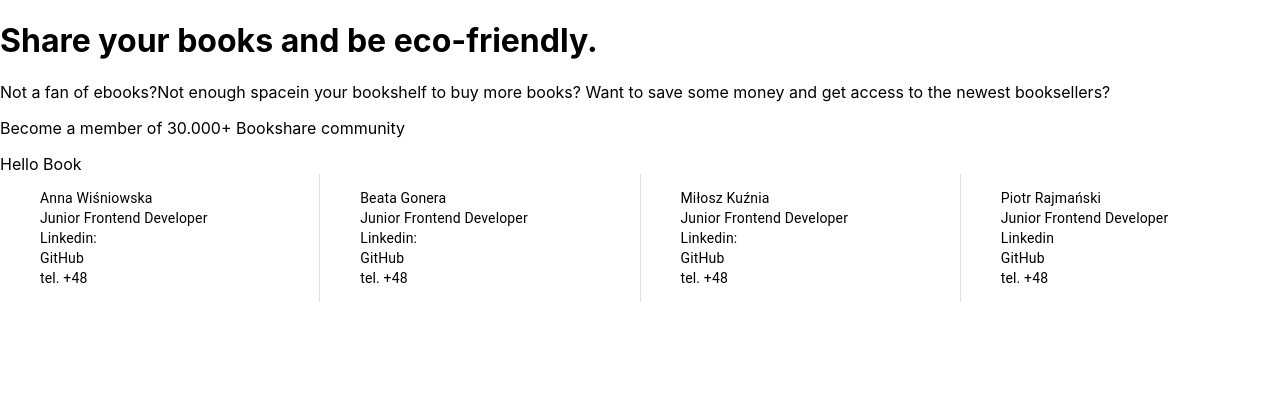
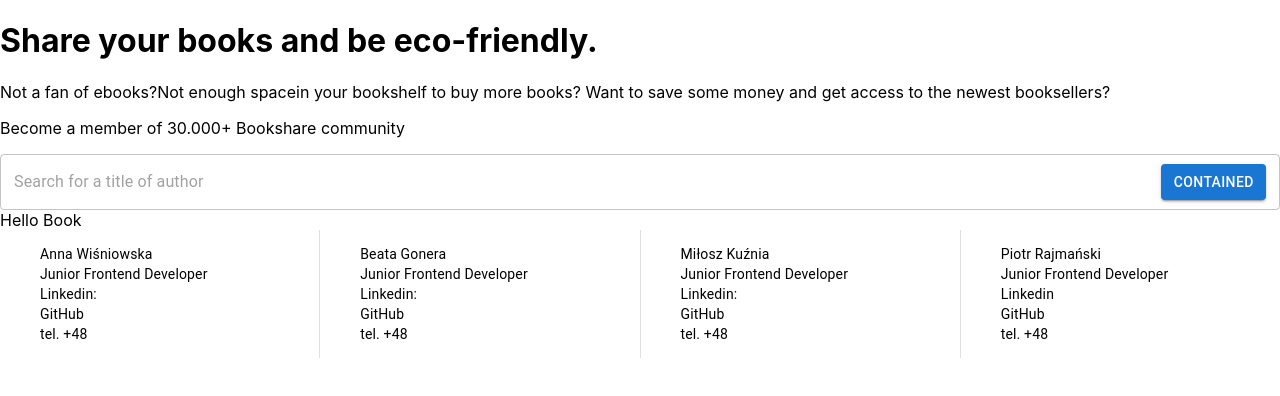
Before and after one commit to rajmanski/BookShare, a React (Create React App) app: page / in a window 1280 px wide. Shown: the top 396 px of the page. Built offline with nearby package versions, Linux system fonts and the light colour scheme.

Commit message:
Button added to search input

```diff
--- a/src/components/HomePage/HomePage.tsx
+++ b/src/components/HomePage/HomePage.tsx
@@ -1,3 +1,4 @@
+import { Button, TextField } from "@mui/material";
 import { useState } from "react";
 import { Footer } from "../Footer/Footer";
 
@@ -32,8 +33,12 @@
             booksellers?
           </p>
           <p>Become a member of 30.000+ Bookshare community</p>
-          <div className="search-inp">
-
+          <div className="search-input">
+            <TextField fullWidth
+            id="fullWidth"
+            placeholder="Search for a title of author"
+            InputProps={{endAdornment: <Button variant="contained">Contained</Button>}}
+            />
           </div>
         </div>
         <div className="images"></div>
```
